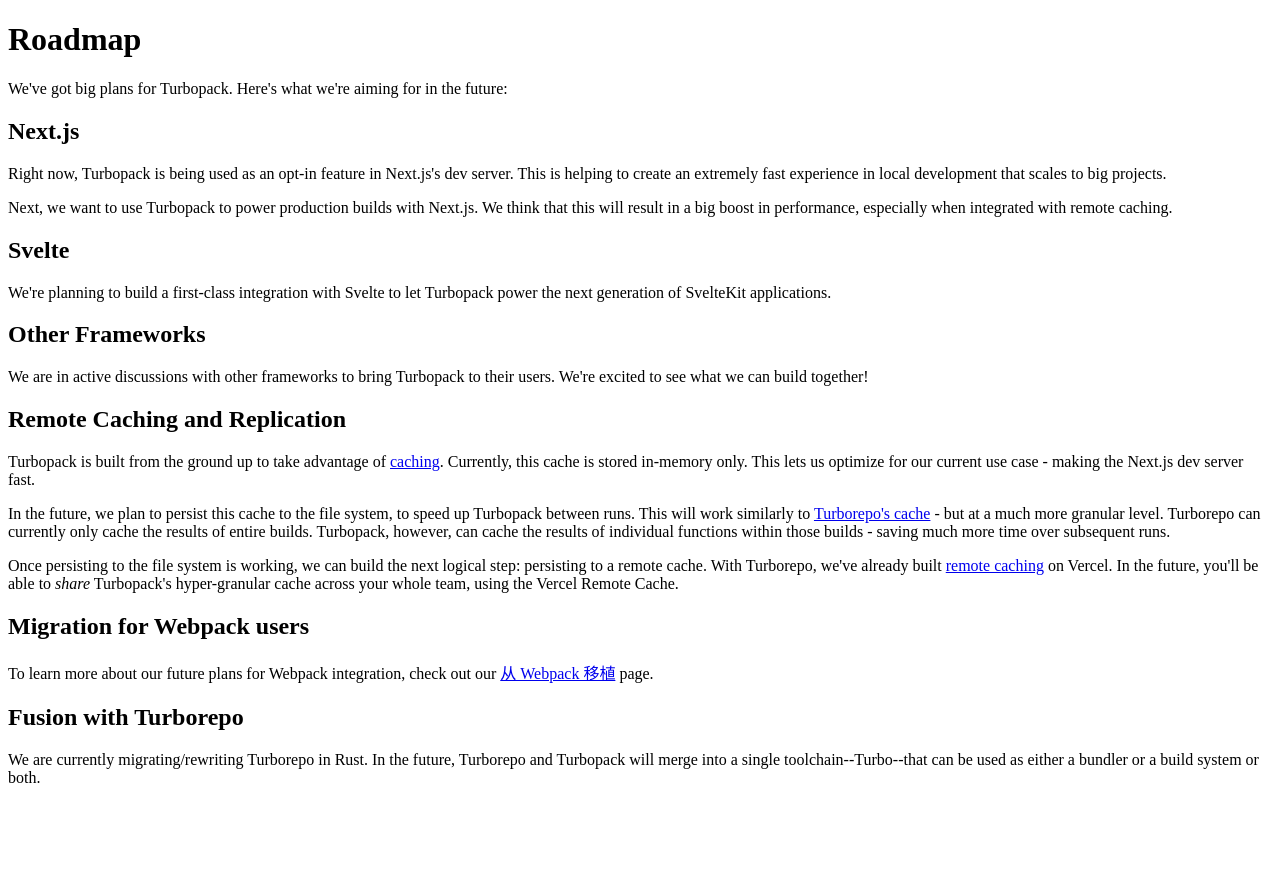
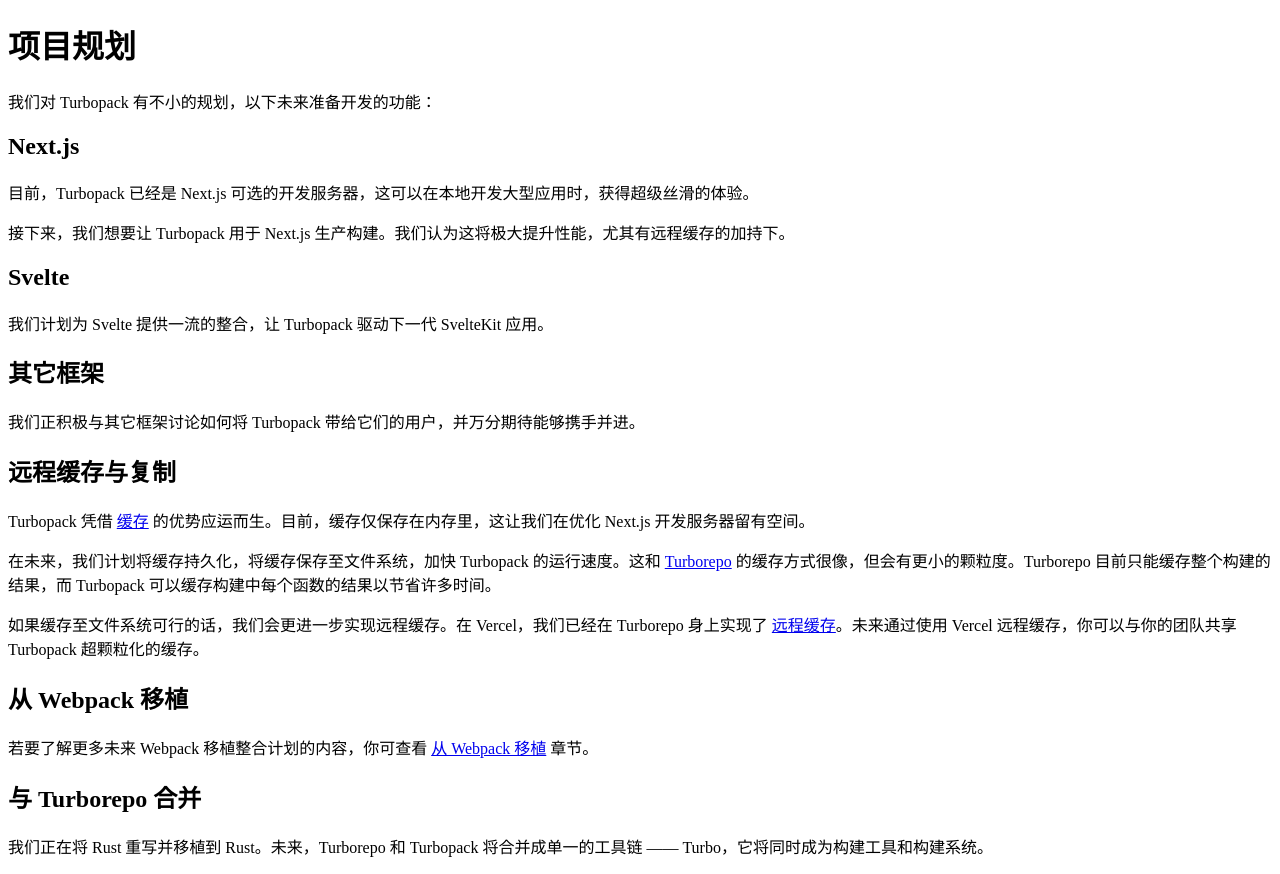
Before and after one commit to cn-turbo/docs, a Next.js app: page /pack/docs/roadmap in a window 1280 px wide. Before the commit the page ends 803 px from the top, so only its background shows below. Built offline with nearby package versions, Linux system fonts and the light colour scheme.

Commit message:
Translate roadmap of pack

```diff
--- a/pages/pack/docs/roadmap.mdx
+++ b/pages/pack/docs/roadmap.mdx
@@ -1,33 +1,33 @@
-# Roadmap
+# 项目规划
 
-We've got big plans for Turbopack. Here's what we're aiming for in the future:
+我们对 Turbopack 有不小的规划，以下未来准备开发的功能：
 
 ## Next.js
 
-Right now, Turbopack is being used as an opt-in feature in Next.js's dev server. This is helping to create an extremely fast experience in local development that scales to big projects.
+目前，Turbopack 已经是 Next.js 可选的开发服务器，这可以在本地开发大型应用时，获得超级丝滑的体验。
 
-Next, we want to use Turbopack to power production builds with Next.js. We think that this will result in a big boost in performance, especially when integrated with remote caching.
+接下来，我们想要让 Turbopack 用于 Next.js 生产构建。我们认为这将极大提升性能，尤其有远程缓存的加持下。
 
 ## Svelte
 
-We're planning to build a first-class integration with Svelte to let Turbopack power the next generation of SvelteKit applications.
+我们计划为 Svelte 提供一流的整合，让 Turbopack 驱动下一代 SvelteKit 应用。
 
-## Other Frameworks
+## 其它框架
 
-We are in active discussions with other frameworks to bring Turbopack to their users. We're excited to see what we can build together!
+我们正积极与其它框架讨论如何将 Turbopack 带给它们的用户，并万分期待能够携手并进。
 
-## Remote Caching and Replication
+## 远程缓存与复制
 
-Turbopack is built from the ground up to take advantage of [caching](/pack/docs/core-concepts#the-turbo-engine). Currently, this cache is stored in-memory only. This lets us optimize for our current use case - making the Next.js dev server fast.
+Turbopack 凭借 [缓存](/pack/docs/core-concepts#the-turbo-engine) 的优势应运而生。目前，缓存仅保存在内存里，这让我们在优化 Next.js 开发服务器留有空间。
 
-In the future, we plan to persist this cache to the file system, to speed up Turbopack between runs. This will work similarly to [Turborepo's cache](/repo/docs/core-concepts/caching) - but at a much more granular level. Turborepo can currently only cache the results of entire builds. Turbopack, however, can cache the results of individual functions within those builds - saving much more time over subsequent runs.
+在未来，我们计划将缓存持久化，将缓存保存至文件系统，加快 Turbopack 的运行速度。这和 [Turborepo](/repo/docs/core-concepts/caching) 的缓存方式很像，但会有更小的颗粒度。Turborepo 目前只能缓存整个构建的结果，而 Turbopack 可以缓存构建中每个函数的结果以节省许多时间。
 
-Once persisting to the file system is working, we can build the next logical step: persisting to a remote cache. With Turborepo, we've already built [remote caching](/repo/docs/core-concepts/remote-caching) on Vercel. In the future, you'll be able to _share_ Turbopack's hyper-granular cache across your whole team, using the Vercel Remote Cache.
+如果缓存至文件系统可行的话，我们会更进一步实现远程缓存。在 Vercel，我们已经在 Turborepo 身上实现了 [远程缓存](/repo/docs/core-concepts/remote-caching)。未来通过使用 Vercel 远程缓存，你可以与你的团队共享 Turbopack 超颗粒化的缓存。
 
-## Migration for Webpack users
+## 从 Webpack 移植
 
-To learn more about our future plans for Webpack integration, check out our [从 Webpack 移植](/pack/docs/migrating-from-webpack) page.
+若要了解更多未来 Webpack 移植整合计划的内容，你可查看 [从 Webpack 移植](/pack/docs/migrating-from-webpack) 章节。
 
-## Fusion with Turborepo
+## 与 Turborepo 合并
 
-We are currently migrating/rewriting Turborepo in Rust. In the future, Turborepo and Turbopack will merge into a single toolchain--Turbo--that can be used as either a bundler or a build system or both.
+我们正在将 Rust 重写并移植到 Rust。未来，Turborepo 和 Turbopack 将合并成单一的工具链 —— Turbo，它将同时成为构建工具和构建系统。
```
